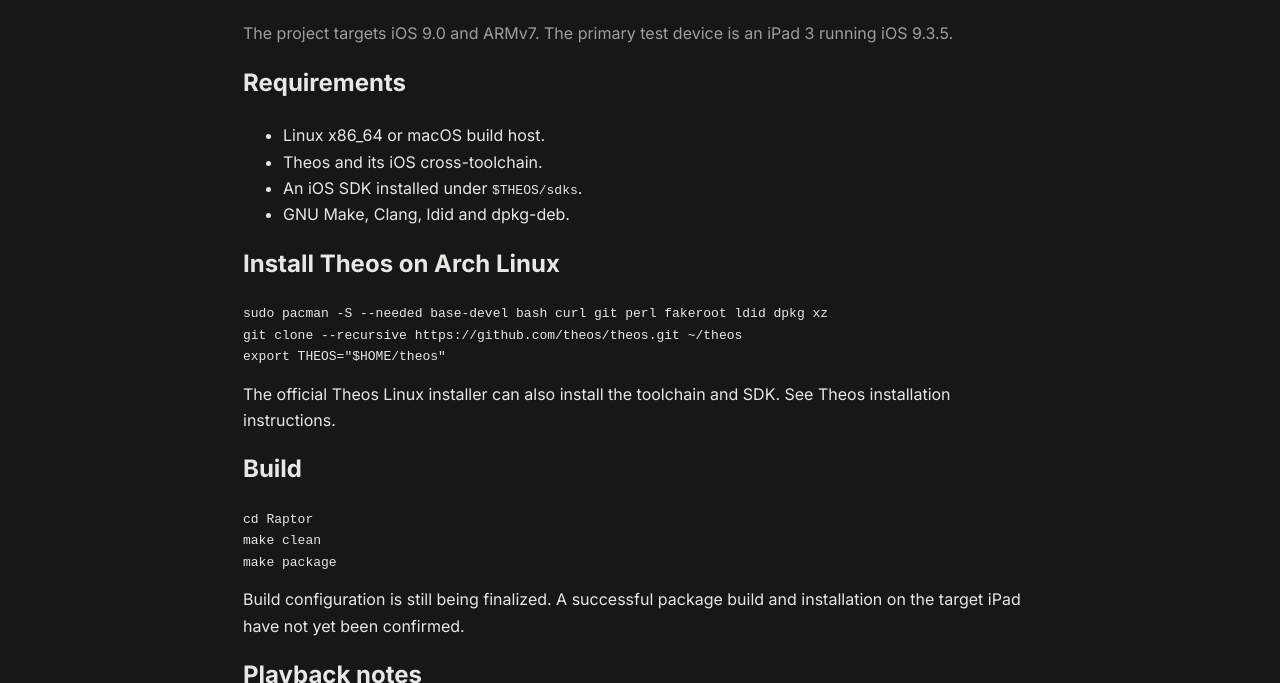
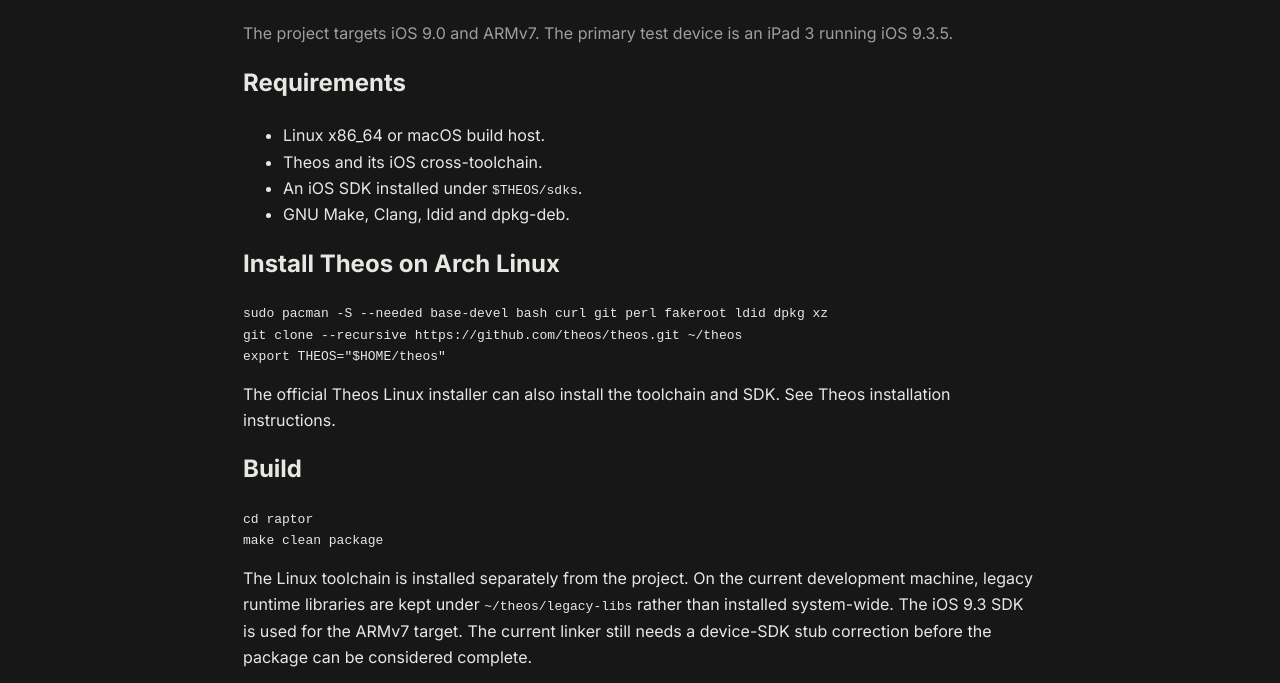
Before and after one commit to pxotitas/raptor, a plain HTML site: page website/docs/building.html in a window 1280 px wide. Shown: the part 258-941 px from the top of the page. Drawn offline with nearby package versions, Linux system fonts and the light colour scheme.

Commit message:
Prepare ARMv7 toolchain and document build setup

```diff
--- a/website/docs/building.html
+++ b/website/docs/building.html
@@ -1,5 +1,4 @@
 <!doctype html><html lang="en"><head><meta charset="utf-8"><meta name="viewport" content="width=device-width,initial-scale=1"><title>Building Raptor</title><link rel="icon" href="../assets/raptor.svg"><link rel="stylesheet" href="../assets/style.css"></head><body><header class="topbar"><a class="brand" href="../"><img src="../assets/raptor.svg" alt=""><span>Raptor</span></a><nav><a href="../#features">Features</a><a href="../#compatibility">Compatibility</a><a href="./building.html">Build guide</a><a class="github" href="https://github.com/pxotitas/raptor">GitHub ↗</a></nav><button class="theme-toggle" aria-label="Toggle color theme">◐</button></header><main style="max-width:850px;margin:0 auto;padding:70px 28px 110px"><p class="eyebrow">Documentation</p><h1 style="font-size:48px;letter-spacing:-.05em">Building Raptor</h1><p style="color:var(--muted)">The project targets iOS 9.0 and ARMv7. The primary test device is an iPad 3 running iOS 9.3.5.</p><h2>Requirements</h2><ul><li>Linux x86_64 or macOS build host.</li><li>Theos and its iOS cross-toolchain.</li><li>An iOS SDK installed under <code>$THEOS/sdks</code>.</li><li>GNU Make, Clang, ldid and dpkg-deb.</li></ul><h2>Install Theos on Arch Linux</h2><pre><code>sudo pacman -S --needed base-devel bash curl git perl fakeroot ldid dpkg xz
 git clone --recursive https://github.com/theos/theos.git ~/theos
-export THEOS="$HOME/theos"</code></pre><p>The official Theos Linux installer can also install the toolchain and SDK. See <a href="https://theos.dev/docs/installation-linux">Theos installation instructions</a>.</p><h2>Build</h2><pre><code>cd Raptor
-make clean
-make package</code></pre><p>Build configuration is still being finalized. A successful package build and installation on the target iPad have not yet been confirmed.</p><h2>Playback notes</h2><p>The A5X hardware is intended to use H.264/AVC video and AAC audio. The app must receive a compatible stream from YouTube's player; the browser's quality preference alone cannot guarantee a codec. Test playback on the iPad before treating codec support as complete.</p><p><a href="../">← Back to Raptor</a></p></main><footer><span>Raptor</span><span>Documentation</span><a href="https://github.com/pxotitas/raptor">Source code ↗</a></footer><script src="../assets/site.js"></script></body></html>
+export THEOS="$HOME/theos"</code></pre><p>The official Theos Linux installer can also install the toolchain and SDK. See <a href="https://theos.dev/docs/installation-linux">Theos installation instructions</a>.</p><h2>Build</h2><pre><code>cd raptor
+make clean package</code></pre><p>The Linux toolchain is installed separately from the project. On the current development machine, legacy runtime libraries are kept under <code>~/theos/legacy-libs</code> rather than installed system-wide. The iOS 9.3 SDK is used for the ARMv7 target. The current linker still needs a device-SDK stub correction before the package can be considered complete.</p><h2>Playback notes</h2><p>The A5X hardware is intended to use H.264/AVC video and AAC audio. The app must receive a compatible stream from YouTube's player; the browser's quality preference alone cannot guarantee a codec. Test playback on the iPad before treating codec support as complete.</p><p><a href="../">← Back to Raptor</a></p></main><footer><span>Raptor</span><span>Documentation</span><a href="https://github.com/pxotitas/raptor">Source code ↗</a></footer><script src="../assets/site.js"></script></body></html>
```
Also changed, not shown: 3 other files.
